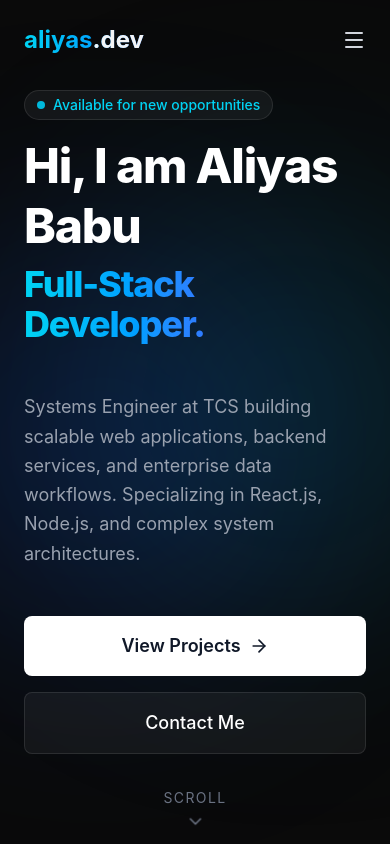
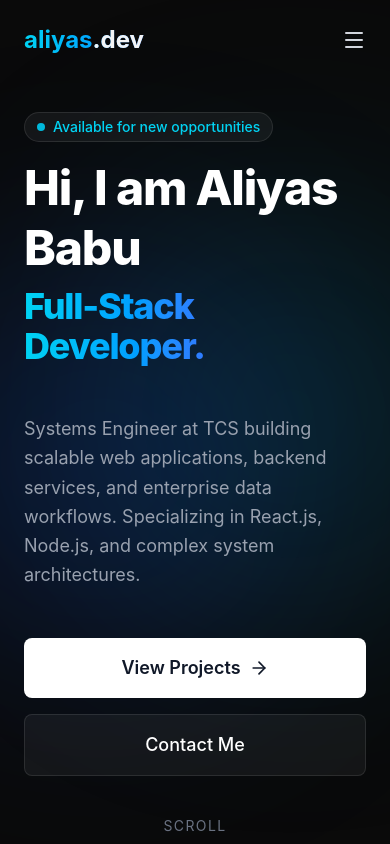
Before and after one commit to aliyasbabu/personal-portfolio, a React (Vite) app: page / in a window 390 px wide. Shown: the top 844 px of the page. Built offline with nearby package versions, Linux system fonts and the light colour scheme.

Commit message:
responsiveness fix

```diff
--- a/src/components/Hero.jsx
+++ b/src/components/Hero.jsx
@@ -5,12 +5,12 @@ import { TypeAnimation } from 'react-type-animation';
 
 const Hero = () => {
   return (
-    <section id="home" className="relative w-full min-h-[100dvh] flex items-center justify-center overflow-hidden pt-0 md:pt-0">
+    <section id="home" className="relative w-full min-h-[100dvh] flex flex-col justify-center overflow-hidden">
       {/* Background gradients */}
       <div className="absolute top-1/4 left-1/4 w-96 h-96 bg-cyan-600/20 rounded-full blur-[120px] pointer-events-none"></div>
       <div className="absolute bottom-1/4 right-1/4 w-96 h-96 bg-blue-600/20 rounded-full blur-[120px] pointer-events-none"></div>
 
-      <div className="max-w-7xl mx-auto px-6 md:px-12 w-full flex flex-col items-start gap-4 md:gap-6 relative z-10">
+      <div className="max-w-7xl mx-auto px-6 md:px-12 w-full flex flex-col items-start gap-4 md:gap-6 relative z-10 pt-28 pb-24 md:pt-0 md:pb-0">
 
         <motion.div
           initial={{ opacity: 0, y: 20 }}
```
